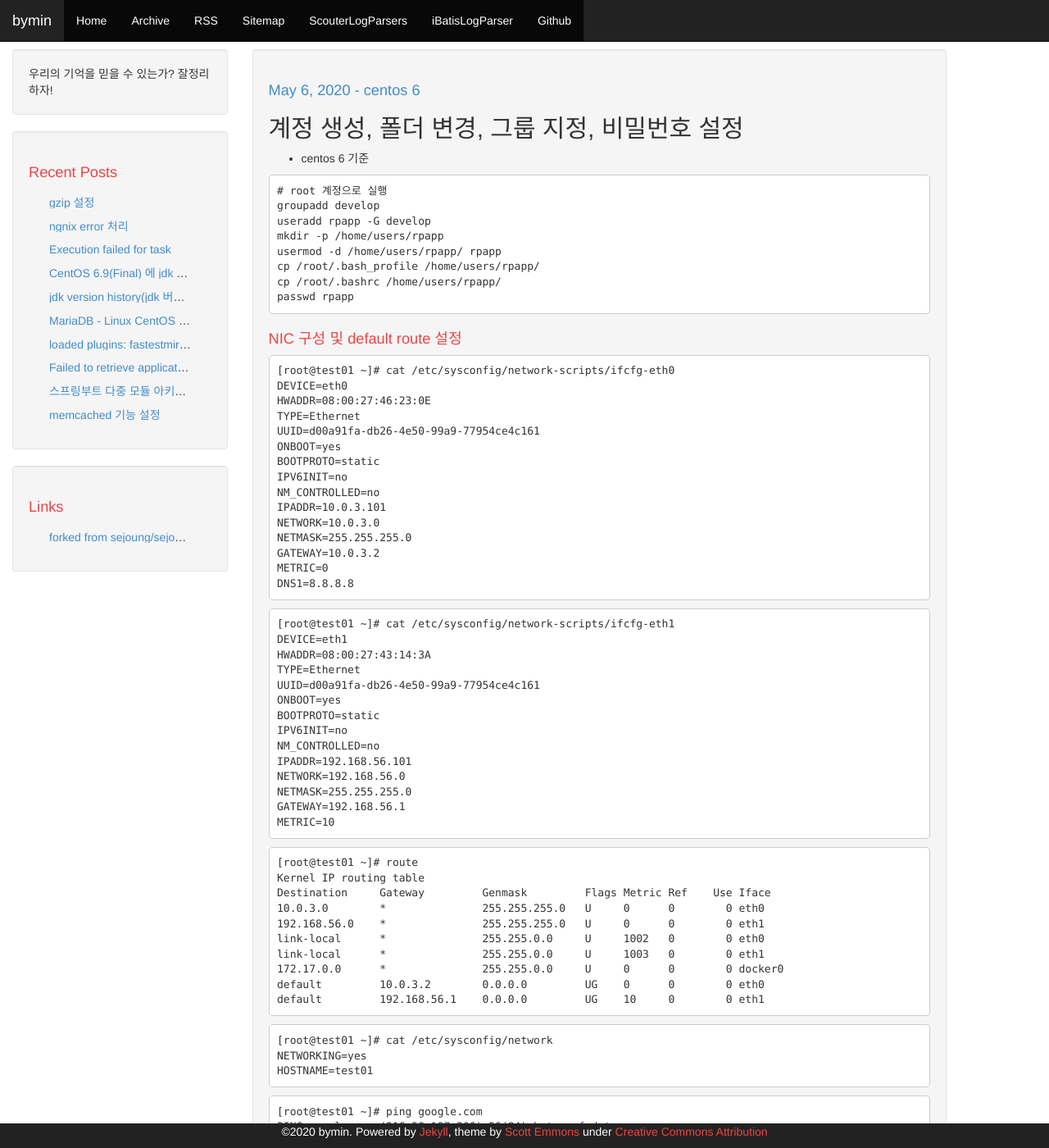
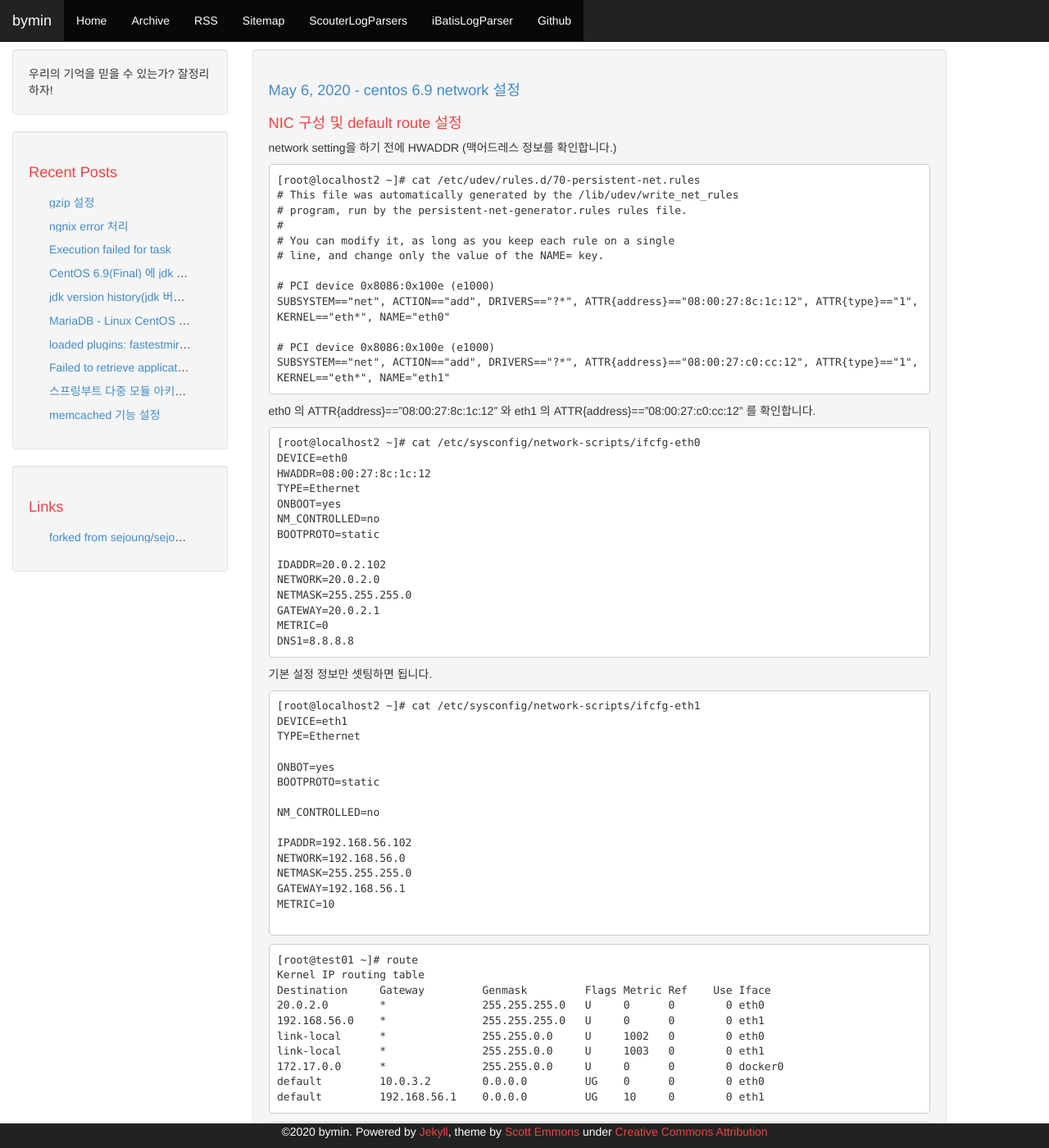
Before and after one commit to youngclown/youngclown.github.io, a Jekyll site: the page built from _posts/2020-05-06-centos6_work_after_copy_vm.md, in a window 1280 px wide and 1400 px high. Shown: the whole window at 82% size. Built offline with Jekyll 4.4.1, drawn with Linux system fonts in a browser that asks for light colours; comment, search, counter and statistics services are not loaded; some of the changed text lies outside the part shown.

Commit message:
문구수정

````diff
--- a/_posts/2020-05-06-centos6_work_after_copy_vm.md
+++ b/_posts/2020-05-06-centos6_work_after_copy_vm.md
@@ -1,65 +1,73 @@
 ---
 layout: post
-title: "centos 6"
+title: "centos 6.9 network 설정"
 comments: true
 ---
 
-## 계정 생성, 폴더 변경, 그룹 지정, 비밀번호 설정
-- centos 6 기준
+# NIC 구성 및 default route 설정
+
+network setting을 하기 전에 HWADDR (맥어드레스 정보를 확인합니다.)
 
 ```
-# root 계정으로 실행
-groupadd develop
-useradd rpapp -G develop
-mkdir -p /home/users/rpapp
-usermod -d /home/users/rpapp/ rpapp
-cp /root/.bash_profile /home/users/rpapp/
-cp /root/.bashrc /home/users/rpapp/
-passwd rpapp
+[root@localhost2 ~]# cat /etc/udev/rules.d/70-persistent-net.rules
+# This file was automatically generated by the /lib/udev/write_net_rules
+# program, run by the persistent-net-generator.rules rules file.
+#
+# You can modify it, as long as you keep each rule on a single
+# line, and change only the value of the NAME= key.
+
+# PCI device 0x8086:0x100e (e1000)
+SUBSYSTEM=="net", ACTION=="add", DRIVERS=="?*", ATTR{address}=="08:00:27:8c:1c:12", ATTR{type}=="1", KERNEL=="eth*", NAME="eth0"
+
+# PCI device 0x8086:0x100e (e1000)
+SUBSYSTEM=="net", ACTION=="add", DRIVERS=="?*", ATTR{address}=="08:00:27:c0:cc:12", ATTR{type}=="1", KERNEL=="eth*", NAME="eth1"
 ```
 
-# NIC 구성 및 default route 설정
+eth0 의  ATTR{address}=="08:00:27:8c:1c:12" 와
+eth1 의  ATTR{address}=="08:00:27:c0:cc:12" 를 확인합니다.
+
 
 ```
-[root@test01 ~]# cat /etc/sysconfig/network-scripts/ifcfg-eth0
+[root@localhost2 ~]# cat /etc/sysconfig/network-scripts/ifcfg-eth0
 DEVICE=eth0
-HWADDR=08:00:27:46:23:0E
+HWADDR=08:00:27:8c:1c:12
 TYPE=Ethernet
-UUID=d00a91fa-db26-4e50-99a9-77954ce4c161
 ONBOOT=yes
+NM_CONTROLLED=no
 BOOTPROTO=static
-IPV6INIT=no
-NM_CONTROLLED=no
-IPADDR=10.0.3.101
-NETWORK=10.0.3.0
+
+IDADDR=20.0.2.102
+NETWORK=20.0.2.0
 NETMASK=255.255.255.0
-GATEWAY=10.0.3.2
+GATEWAY=20.0.2.1
 METRIC=0
 DNS1=8.8.8.8
 ```
+기본 설정 정보만 셋팅하면 됩니다.
 
 ```
-[root@test01 ~]# cat /etc/sysconfig/network-scripts/ifcfg-eth1
+[root@localhost2 ~]# cat /etc/sysconfig/network-scripts/ifcfg-eth1
 DEVICE=eth1
-HWADDR=08:00:27:43:14:3A
 TYPE=Ethernet
-UUID=d00a91fa-db26-4e50-99a9-77954ce4c161
-ONBOOT=yes
+
+ONBOT=yes
 BOOTPROTO=static
-IPV6INIT=no
+
 NM_CONTROLLED=no
-IPADDR=192.168.56.101
+
+IPADDR=192.168.56.102
 NETWORK=192.168.56.0
 NETMASK=255.255.255.0
 GATEWAY=192.168.56.1
 METRIC=10
+
 ```
 
 ```
 [root@test01 ~]# route
 Kernel IP routing table
 Destination     Gateway         Genmask         Flags Metric Ref    Use Iface
-10.0.3.0        *               255.255.255.0   U     0      0        0 eth0
+20.0.2.0        *               255.255.255.0   U     0      0        0 eth0
 192.168.56.0    *               255.255.255.0   U     0      0        0 eth1
 link-local      *               255.255.0.0     U     1002   0        0 eth0
 link-local      *               255.255.0.0     U     1003   0        0 eth1
@@ -112,7 +120,7 @@ CentOS 7
 [root@localhost ~]# route
 Kernel IP routing table
 Destination     Gateway         Genmask         Flags Metric Ref    Use Iface
-10.0.2.0        *               255.255.255.0   U     0      0        0 eth0
+20.0.2.0        *               255.255.255.0   U     0      0        0 eth0
 192.168.56.0    *               255.255.255.0   U     0      0        0 eth1
 link-local      *               255.255.0.0     U     1002   0        0 eth0
 link-local      *               255.255.0.0     U     1003   0        0 eth1
````
